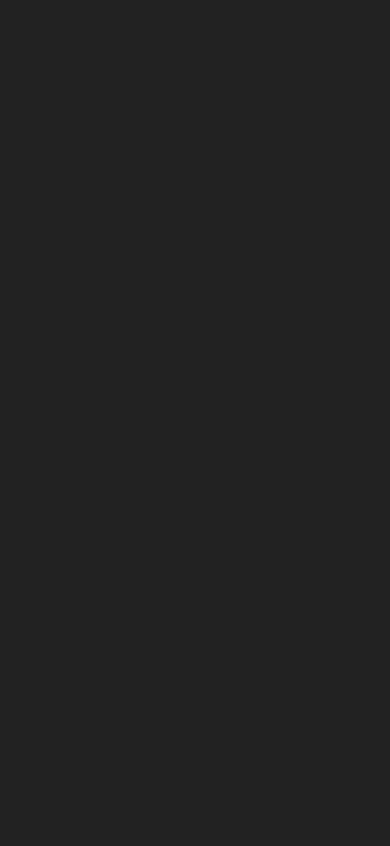
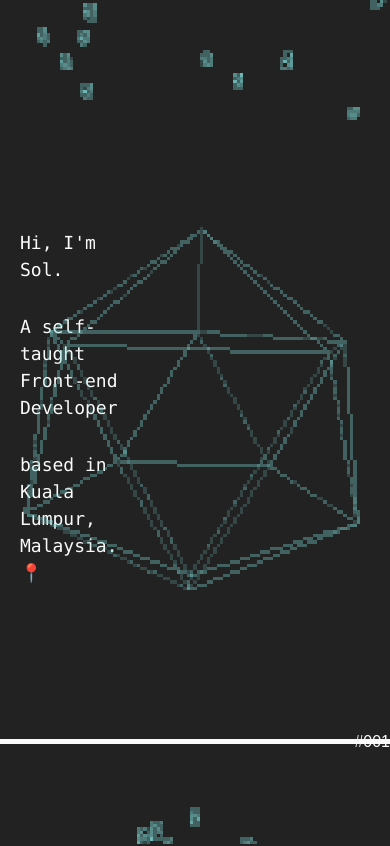
Before and after one commit to solahidris/portfoliosolah, a Next.js app: page / in a window 390 px wide. Shown: the top 846 px of the page. Built offline with nearby package versions, Linux system fonts and the light colour scheme.

Commit message:
Blob works now

```diff
--- a/components/BlobAnimation.tsx
+++ b/components/BlobAnimation.tsx
@@ -1,3 +1,5 @@
+// directory: ./components/BlobAnimation.tsx
+
 import React from "react";
 import profilepic from "../public/profilepic.jpg";
 
--- a/components/ParallexPage.tsx
+++ b/components/ParallexPage.tsx
@@ -9,6 +9,22 @@ import {
   useTransform,
   MotionValue
 } from "framer-motion";
+import BlobAnimation from "./BlobAnimation";
+
+const BlobImageParallax = ({ id }: { id: number }) => {
+  const ref = useRef(null);
+  const { scrollYProgress } = useScroll({ target: ref });
+  const y = useParallax(scrollYProgress, 300);
+
+  return (
+    <section className="w-full w-[60%] lg:w-[50%]">
+      <div className="w-full bg-transparent">
+        <BlobAnimation /> {/* Use the BlobAnimation component here */}
+      </div>
+      <motion.h2 style={{ y }} className="absolute right-0 lg:right-20">{`#00${id}`}</motion.h2>
+    </section>
+  );
+};
 
 function useParallax(value: MotionValue<number>, distance: number) {
   return useTransform(value, [0, 1], [-distance, distance]);
@@ -97,7 +113,9 @@ const ParallexPage = () => {
       {imageData.map((data) => (
         <div key={data.id} className="flex">
           {data.content}
-          <ImageParallex id={data.id} />
+          {data.id === 1 ? <BlobImageParallax id={data.id} /> : <ImageParallex id={data.id} />}
+          {/* Use BlobImageParallax for the first section and ImageParallex for other sections */}
+          {/* <ImageParallex id={data.id} /> */}
         </div>
       ))}
       <motion.div className="progress" style={{ scaleX }} />
--- a/pages/index.tsx
+++ b/pages/index.tsx
@@ -6,12 +6,10 @@ import BlobAnimation from "@/components/BlobAnimation";
 
 export default function Home() {
   return (
-    <div className="min-h-[1000vh] w-[100vw]">
-      {/* <ThreeDObject /> */}
-      {/* <ParallexPage /> */}
-      <div className="bg-red-7000 lg:w-[5rem] lg:h-[5rem]">
-        <BlobAnimation />
-      </div>
+    <div className="min-h-[500vh] w-[100vw]">
+      <ThreeDObject />
+      <ParallexPage />
+      {/* <div className="bg-red-7000 lg:w-[5rem] lg:h-[5rem]"><BlobAnimation /></div> */}
     </div>
   )
 }
```
